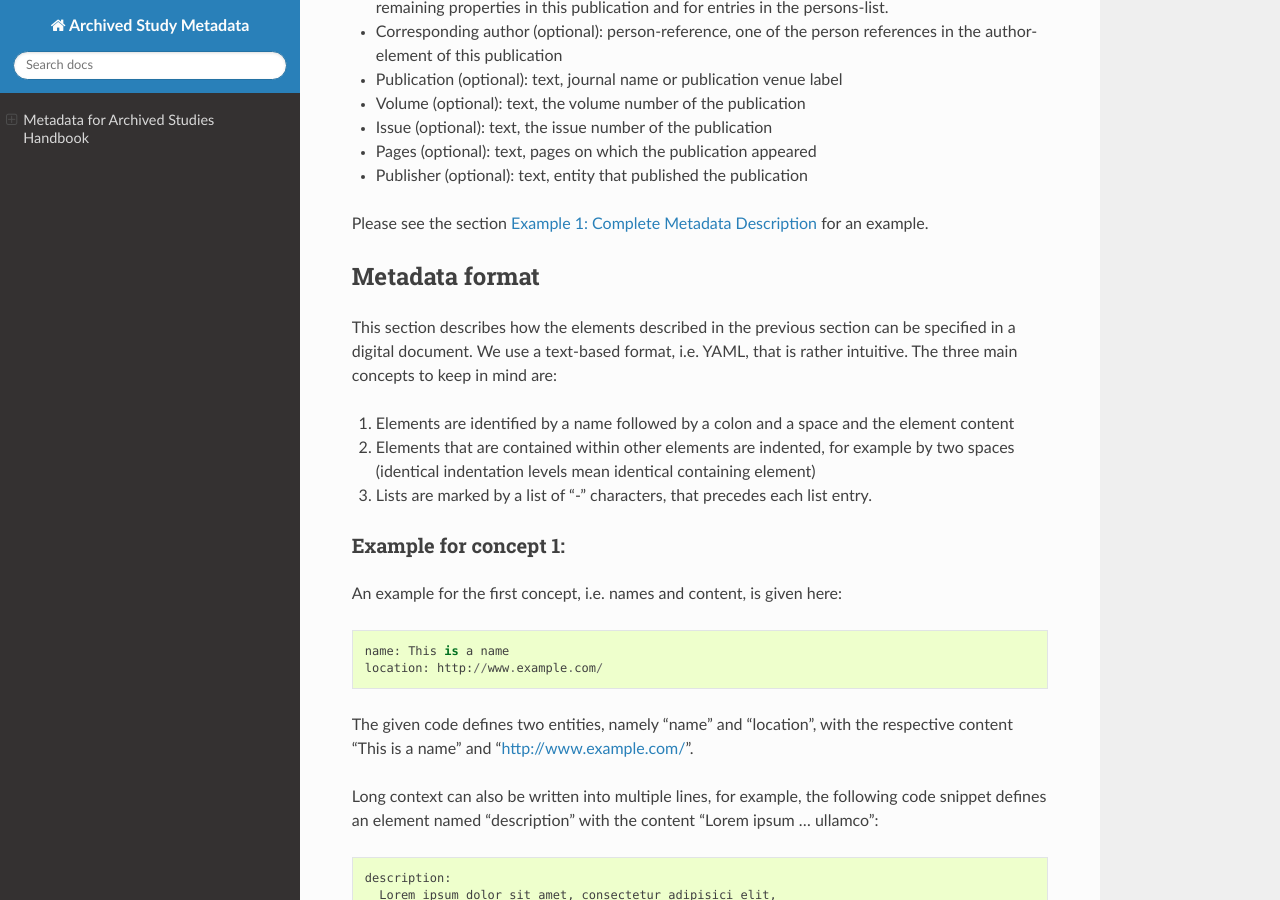
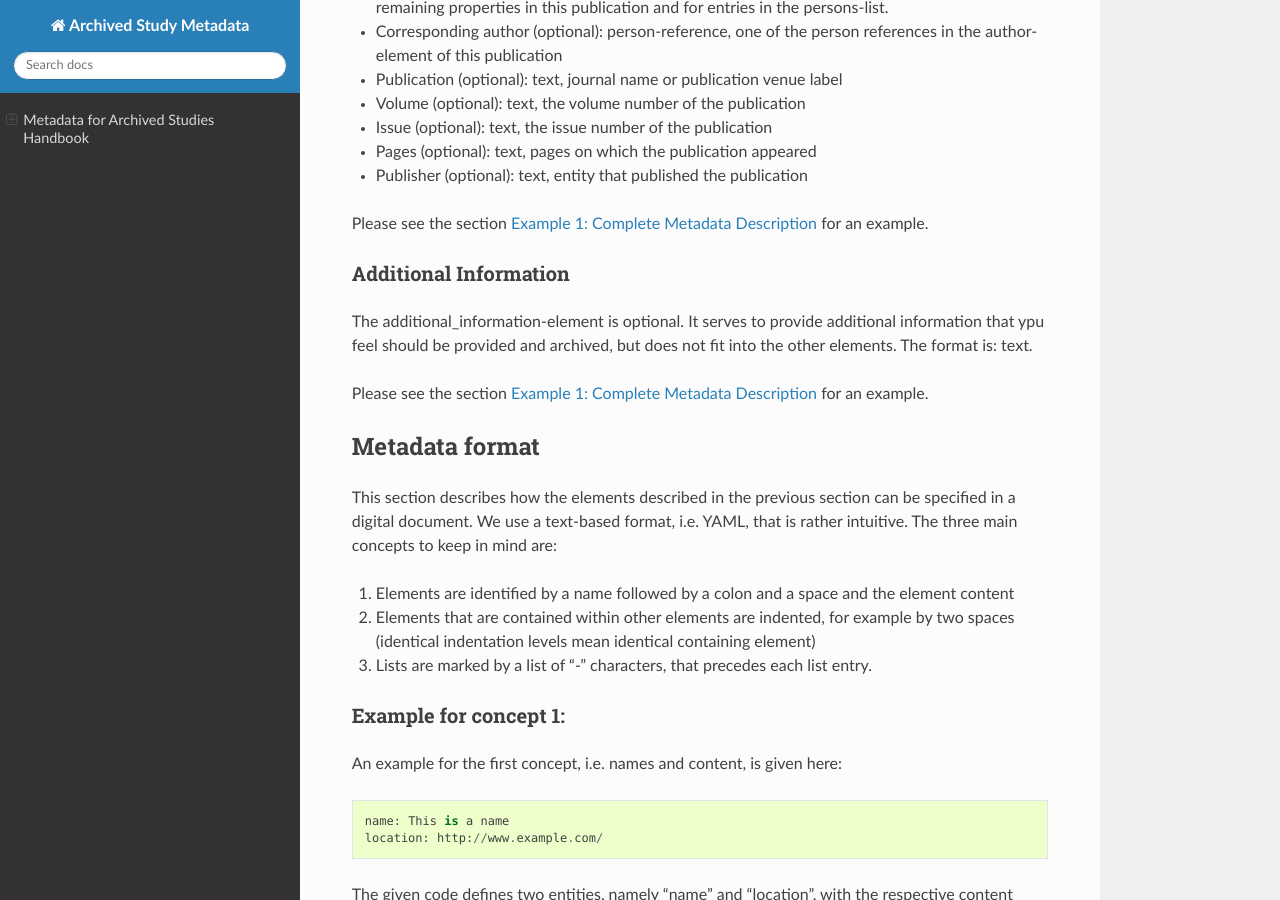
Before and after one commit to datalad/datalad-metalad, a Sphinx documentation site: the page built from tools/archive_metadata_validator/docs/source/archived-study-metadata-handbook.rst, in a window 1280 px wide and 900 px high, scrolled down 2340 px. Built offline with Sphinx 7.4.7 and the Read the Docs theme 2.0.0, drawn with Linux system fonts in a browser that asks for light colours; some of the changed text lies outside the part shown.

Commit message:
NF: add additional_info element

```diff
--- a/tools/archive_metadata_validator/docs/source/archived-study-metadata-handbook.rst
+++ b/tools/archive_metadata_validator/docs/source/archived-study-metadata-handbook.rst
@@ -93,6 +93,15 @@ The publication-element contains a list of records with the following elements:
 - Issue (optional): text, the issue number of the publication
 - Pages (optional): text, pages on which the publication appeared
 - Publisher (optional): text, entity that published the publication
+
+Please see the section `Example 1: Complete Metadata Description`_ for an example.
+
+
+Additional Information
+----------------------
+The additional_information-element is optional. It serves to provide additional information
+that ypu feel should be provided and archived, but does not fit into the other elements.
+The format is: text.
 
 Please see the section `Example 1: Complete Metadata Description`_ for an example.
 
@@ -271,6 +280,12 @@ Example 1: Complete Metadata Description
          given_name: Willy
          last_name: Mann
 
+    additional_information:
+      "This is additional information that does not fit in
+       other provided elements, but is important enough
+       to be archived."
+
+
 The example above illustrates the purpose of the persons-element. It lists all persons that are referenced as author, contributor, corresponding authoer, or principal investigator. Detailed person information is listed under the email-addresses of the respective person.
 
 Within MAS persons are referred to their email. For example in the authors list of the publication with the title "Food-based intelligence", we refer the corresponding author with his email-address::
```
Also changed, not shown: 2 other files.
